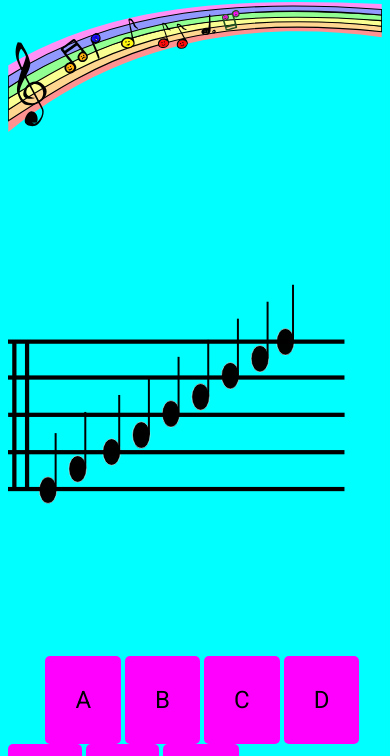
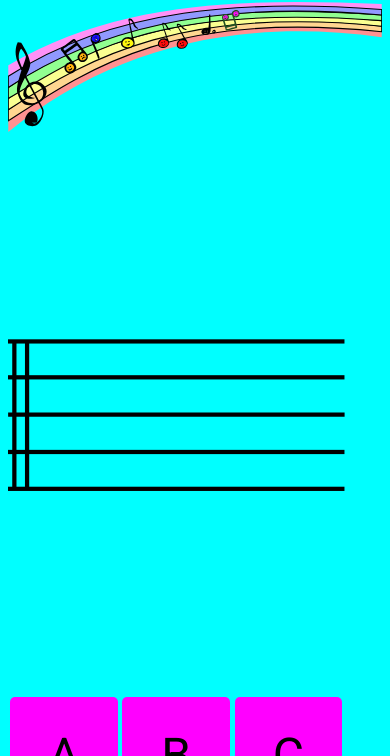
Before and after one commit to AlexKSparks/kids-design, a plain HTML site: page learn.html in a window 390 px wide. Shown: the part 88-844 px from the top of the page. Drawn offline with nearby package versions, Linux system fonts and the light colour scheme.

Commit message:
added music bar funtionality and responsiveness

```diff
--- a/learn.html
+++ b/learn.html
@@ -20,25 +20,63 @@
 <script>
 window.onload = function() {
 
+    $("#notea").css("opacity", "0");
+    $("#noteb").css("opacity", "0");
+    $("#notec").css("opacity", "0");
+    $("#noted").css("opacity", "0");
+    $(".notee").css("opacity", "0");
+    $(".notef").css("opacity", "0");
+    $("#noteg").css("opacity", "0");
 
 
-    $("#learn").mouseenter(function(){
-           TweenLite.to("#learn", 1, {scaleX:".75", scaleY:".75"})
-           TweenLite.to("#learning", 1, {scaleX:"3", scaleY: "2"})
+    $(".a").mouseenter(function(){
+           $("#notea").css("opacity", "100");
     })
-    $("#learn").mouseleave(function(){
-        TweenLite.to("#learn", 1, {scaleX:"1", scaleY:"1"});
-        TweenLite.to("#learning", 1, {scaleY: "1", scaleX: "1"})
-    })
-    $("#play").mouseenter(function(){
-           TweenLite.to("#play", 1, {scaleX:".75", scaleY:".75"})
-           TweenLite.to("#playing", 1, {scaleX:"3", scaleY: "2"})
-    })
-    $("#play").mouseleave(function(){
-        TweenLite.to("#play", 1, {scaleX:"1", scaleY:"1"})
-        TweenLite.to("#playing", 1, {scaleY: "1", scaleX: "1"})
+    $(".a").mouseleave(function(){
+        $("#notea").css("opacity", "0");
     })
 
+    $(".b").mouseenter(function(){
+           $("#noteb").css("opacity", "100");
+    })
+    $(".b").mouseleave(function(){
+        $("#noteb").css("opacity", "0");
+    })
+
+    $(".c").mouseenter(function(){
+           $("#notec").css("opacity", "100");
+    })
+    $(".c").mouseleave(function(){
+        $("#notec").css("opacity", "0");
+    })
+
+    $(".d").mouseenter(function(){
+           $("#noted").css("opacity", "100");
+    })
+    $(".d").mouseleave(function(){
+        $("#noted").css("opacity", "0");
+    })
+
+    $(".e").mouseenter(function(){
+           $(".notee").css("opacity", "100");
+    })
+    $(".e").mouseleave(function(){
+        $(".notee").css("opacity", "0");
+    })
+
+    $(".f").mouseenter(function(){
+           $(".notef").css("opacity", "100");
+    })
+    $(".f").mouseleave(function(){
+        $(".notef").css("opacity", "0");
+    })
+
+    $(".g").mouseenter(function(){
+           $("#noteg").css("opacity", "100");
+    })
+    $(".g").mouseleave(function(){
+        $("#noteg").css("opacity", "0");
+    })
 }
 
 </script>
@@ -50,6 +88,7 @@ window.onload = function() {
 
 
 <svg id="scale"
+   xmlns:osb="http://www.openswatchbook.org/uri/2009/osb"
    xmlns:dc="http://purl.org/dc/elements/1.1/"
    xmlns:cc="http://creativecommons.org/ns#"
    xmlns:rdf="http://www.w3.org/1999/02/22-rdf-syntax-ns#"
@@ -58,14 +97,23 @@ window.onload = function() {
    xmlns:sodipodi="http://sodipodi.sourceforge.net/DTD/sodipodi-0.dtd"
    xmlns:inkscape="http://www.inkscape.org/namespaces/inkscape"
    width="210.07916mm"
-   height="136.64319mm"
-   viewBox="0 0 210.07916 136.64319"
+   height="136.84651mm"
+   viewBox="0 0 210.07916 136.84651"
    version="1.1"
    id="svg1390"
    inkscape:version="0.92.3 (2405546, 2018-03-11)"
    sodipodi:docname="notes.svg">
   <defs
-     id="defs1384" />
+     id="defs1384">
+    <linearGradient
+       id="linearGradient2250"
+       osb:paint="solid">
+      <stop
+         style="stop-color:#000000;stop-opacity:1;"
+         offset="0"
+         id="stop2248" />
+    </linearGradient>
+  </defs>
   <sodipodi:namedview
      id="base"
      pagecolor="#ffffff"
@@ -74,8 +122,8 @@ window.onload = function() {
      inkscape:pageopacity="0.0"
      inkscape:pageshadow="2"
      inkscape:zoom="1.4"
-     inkscape:cx="351.71568"
-     inkscape:cy="209.34797"
+     inkscape:cx="301.60909"
+     inkscape:cy="263.19163"
      inkscape:document-units="mm"
      inkscape:current-layer="layer4"
      showgrid="true"
@@ -87,8 +135,8 @@ window.onload = function() {
     <inkscape:grid
        type="xygrid"
        id="grid1944"
-       originx="4.440892e-016"
-       originy="-142.18227" />
+       originx="1.3322675e-015"
+       originy="-141.71437" />
   </sodipodi:namedview>
   <metadata
      id="metadata1387">
@@ -104,91 +152,115 @@ window.onload = function() {
   </metadata>
   <g
      inkscape:groupmode="layer"
+     id="layer5"
+     inkscape:label="g"
+     style="display:inline"
+     transform="translate(0,-18.439132)">
+    <g
+       transform="translate(19.397743,-13.229154)"
+       style="display:inline"
+       id="noteg">
+      <ellipse
+         ry="8.2796669"
+         rx="5.5099998"
+         cy="134.57082"
+         cx="45.403751"
+         id="path10-9-2-19"
+         style="fill:#000000;fill-opacity:1;stroke:#000000;stroke-width:1.58749998;stroke-miterlimit:4;stroke-dasharray:none;stroke-opacity:1" />
+      <rect
+         y="98.60788"
+         x="50.27084"
+         height="35.408791"
+         width="1.2397499"
+         id="rect12-0-17-8"
+         style="fill:#000000;fill-opacity:1;stroke:#000000;stroke-width:0.5291667;stroke-miterlimit:4;stroke-dasharray:none;stroke-opacity:1" />
+    </g>
+  </g>
+  <g
+     inkscape:groupmode="layer"
      id="layer4"
      inkscape:label="f"
      style="display:inline"
-     transform="translate(0,-18.174544)">
+     transform="translate(0,-18.439132)">
     <g
-       id="g2037-94-2"
-       transform="matrix(0.51539733,0,0,0.65912164,-24.04207,30.695897)">
+       class="notef"
+       transform="translate(5.2916718,0.52917181)">
       <ellipse
-         ry="12.561667"
-         rx="10.690781"
-         cy="155.41684"
-         cx="131.034"
-         id="path10-68-2"
-         style="fill:#000000;fill-opacity:1;stroke:#ffffff;stroke-width:0.52916664;stroke-miterlimit:4;stroke-dasharray:none;stroke-opacity:1" />
+         ry="8.2796669"
+         rx="5.5099998"
+         cy="54.137474"
+         cx="172.19339"
+         id="path10-9"
+         style="fill:#000000;fill-opacity:1;stroke:#000000;stroke-width:1.58749998;stroke-miterlimit:4;stroke-dasharray:none;stroke-opacity:1" />
       <rect
-         y="101.42839"
-         x="139.05208"
-         height="53.721176"
-         width="2.4054255"
-         id="rect12-6-8"
-         style="fill:#000000;fill-opacity:1;stroke:none;stroke-width:0.52916664;stroke-miterlimit:4;stroke-dasharray:none;stroke-opacity:1" />
+         y="18.174543"
+         x="177.27083"
+         height="35.408791"
+         width="1.2397499"
+         id="rect12-0"
+         style="fill:#000000;fill-opacity:1;stroke:#000000;stroke-width:0.5291667;stroke-miterlimit:4;stroke-dasharray:none;stroke-opacity:1" />
     </g>
     <g
-       id="g2037-9"
-       transform="matrix(0.51539733,0,0,0.65912164,105.60376,-48.679103)"
-       style="display:inline;opacity:0.994">
+       class="notef">
       <ellipse
-         ry="12.561667"
-         rx="10.690781"
-         cy="155.41684"
-         cx="131.034"
-         id="path10-9"
-         style="fill:#000000;fill-opacity:1;stroke:#ffffff;stroke-width:0.52916664;stroke-miterlimit:4;stroke-dasharray:none;stroke-opacity:1" />
+         ry="8.2796669"
+         rx="5.5099998"
+         cy="134.57082"
+         cx="45.403751"
+         id="path10-9-2"
+         style="fill:#00000f;fill-opacity:1;stroke:#000000;stroke-width:1.58749998;stroke-miterlimit:4;stroke-dasharray:none;stroke-opacity:1" />
       <rect
-         y="101.42839"
-         x="139.05208"
-         height="53.721176"
-         width="2.4054255"
-         id="rect12-0"
-         style="fill:#000000;fill-opacity:1;stroke:none;stroke-width:0.52916664;stroke-miterlimit:4;stroke-dasharray:none;stroke-opacity:1" />
+         y="98.60788"
+         x="50.27084"
+         height="35.408791"
+         width="1.2397499"
+         id="rect12-0-17"
+         style="fill:#000000;fill-opacity:1;stroke:#000000;stroke-width:0.5291667;stroke-miterlimit:4;stroke-dasharray:none;stroke-opacity:1" />
     </g>
   </g>
   <g
      inkscape:groupmode="layer"
      id="layer3"
      inkscape:label="e"
-     sodipodi:insensitive="true"
      style="display:inline"
-     transform="translate(0,-18.174544)">
+     transform="translate(0,-18.439132)">
     <g
-       id="g2037-94-7"
-       transform="matrix(0.51539733,0,0,0.65912164,-42.562902,43.925064)">
+       style="display:inline"
+       class="notee"
+       transform="translate(-145.52083,92.075005)">
       <ellipse
-         ry="12.561667"
-         rx="10.690781"
-         cy="155.41684"
-         cx="131.034"
-         id="path10-68-0"
-         style="fill:#000000;fill-opacity:1;stroke:#ffffff;stroke-width:0.52916664;stroke-miterlimit:4;stroke-dasharray:none;stroke-opacity:1" />
+         ry="8.2796669"
+         rx="5.5099998"
+         cy="54.137474"
+         cx="172.19339"
+         id="path10-9-7"
+         style="fill:#000000;fill-opacity:1;stroke:#000000;stroke-width:1.58700001;stroke-miterlimit:4;stroke-dasharray:none;stroke-opacity:1" />
       <rect
-         y="101.42839"
-         x="139.05208"
-         height="53.721176"
-         width="2.4054255"
-         id="rect12-6-9"
-         style="fill:#000000;fill-opacity:1;stroke:none;stroke-width:0.52916664;stroke-miterlimit:4;stroke-dasharray:none;stroke-opacity:1" />
+         y="18.174543"
+         x="177.27083"
+         height="35.408791"
+         width="1.2397499"
+         id="rect12-0-7"
+         style="fill:#000000;fill-opacity:1;stroke:#000000;stroke-width:0.5291667;stroke-miterlimit:4;stroke-dasharray:none;stroke-opacity:1" />
     </g>
     <g
-       id="g2037-1"
-       transform="matrix(0.51539733,0,0,0.65912164,89.728762,-38.095769)"
-       style="display:inline;opacity:0.994">
+       transform="translate(113.06025,-68.837039)"
+       style="display:inline"
+       class="notee">
       <ellipse
-         ry="12.561667"
-         rx="10.690781"
-         cy="155.41684"
-         cx="131.034"
-         id="path10-1"
-         style="fill:#000000;fill-opacity:1;stroke:#ffffff;stroke-width:0.52916664;stroke-miterlimit:4;stroke-dasharray:none;stroke-opacity:1" />
+         ry="8.2796669"
+         rx="5.5099998"
+         cy="134.57082"
+         cx="45.403751"
+         id="path10-9-2-1"
+         style="fill:#000000;fill-opacity:1;stroke:#000000;stroke-width:1.58749998;stroke-miterlimit:4;stroke-dasharray:none;stroke-opacity:1" />
       <rect
-         y="101.42839"
-         x="139.05208"
-         height="53.721176"
-         width="2.4054255"
-         id="rect12-3"
-         style="fill:#000000;fill-opacity:1;stroke:none;stroke-width:0.52916664;stroke-miterlimit:4;stroke-dasharray:none;stroke-opacity:1" />
+         y="98.60788"
+         x="50.27084"
+         height="35.408791"
+         width="1.2397499"
+         id="rect12-0-17-0"
+         style="fill:#000000;fill-opacity:1;stroke:#000000;stroke-width:0.5291667;stroke-miterlimit:4;stroke-dasharray:none;stroke-opacity:1" />
     </g>
   </g>
   <g
@@ -196,25 +268,25 @@ window.onload = function() {
      id="layer9"
      inkscape:label="d"
      style="display:inline"
-     transform="translate(0,-18.174544)">
+     transform="translate(0,-18.439132)">
     <g
+       transform="translate(92.422743,-59.266655)"
        style="display:inline"
-       id="g2037-0"
-       transform="matrix(0.51539733,0,0,0.65912164,71.207929,-27.512436)">
+       id="noted">
       <ellipse
-         ry="12.561667"
-         rx="10.690781"
-         cy="155.41684"
-         cx="131.034"
-         id="path10-6"
-         style="fill:#000000;fill-opacity:1;stroke:#ffffff;stroke-width:0.52916664;stroke-miterlimit:4;stroke-dasharray:none;stroke-opacity:1" />
+         ry="8.2796669"
+         rx="5.5099998"
+         cy="134.57082"
+         cx="45.403751"
+         id="path10-9-2-2"
+         style="fill:#000000;fill-opacity:0.96517414;stroke:#000000;stroke-width:1.58749998;stroke-miterlimit:4;stroke-dasharray:none;stroke-opacity:1" />
       <rect
-         y="101.42839"
-         x="139.05208"
-         height="53.721176"
-         width="2.4054255"
-         id="rect12-1"
-         style="fill:#000000;fill-opacity:1;stroke:none;stroke-width:0.52916664;stroke-miterlimit:4;stroke-dasharray:none;stroke-opacity:1" />
+         y="98.60788"
+         x="50.27084"
+         height="35.408791"
+         width="1.2397499"
+         id="rect12-0-17-9"
+         style="fill:#000000;fill-opacity:1;stroke:#000000;stroke-width:0.5291667;stroke-miterlimit:4;stroke-dasharray:none;stroke-opacity:1" />
     </g>
   </g>
   <g
@@ -222,24 +294,25 @@ window.onload = function() {
      id="layer8"
      inkscape:label="c"
      style="display:inline"
-     transform="translate(0,-18.174544)">
+     transform="translate(0,-18.439132)">
     <g
-       id="g2037-11"
-       transform="matrix(0.51539733,0,0,0.65912164,52.687098,-14.28327)">
+       transform="translate(74.612494,-46.037488)"
+       style="display:inline"
+       id="notec">
       <ellipse
-         ry="12.561667"
-         rx="10.690781"
-         cy="155.41684"
-         cx="131.034"
-         id="path10-3"
-         style="fill:#000000;fill-opacity:1;stroke:#ffffff;stroke-width:0.52916664;stroke-miterlimit:4;stroke-dasharray:none;stroke-opacity:1" />
+         ry="8.2796669"
+         rx="5.5099998"
+         cy="134.57082"
+         cx="45.403751"
+         id="path10-9-2-9"
+         style="fill:#000000;fill-opacity:1;stroke:#000000;stroke-width:1.58749998;stroke-miterlimit:4;stroke-dasharray:none;stroke-opacity:1" />
       <rect
-         y="101.42839"
-         x="139.05208"
-         height="53.721176"
-         width="2.4054255"
-         id="rect12-8"
-         style="fill:#000000;fill-opacity:1;stroke:none;stroke-width:0.52916664;stroke-miterlimit:4;stroke-dasharray:none;stroke-opacity:1" />
+         y="98.60788"
+         x="50.27084"
+         height="35.408791"
+         width="1.2397499"
+         id="rect12-0-17-3"
+         style="fill:#000000;fill-opacity:1;stroke:#000000;stroke-width:0.5291667;stroke-miterlimit:4;stroke-dasharray:none;stroke-opacity:1" />
     </g>
   </g>
   <g
@@ -247,24 +320,25 @@ window.onload = function() {
      id="layer7"
      inkscape:label="b"
      style="display:inline"
-     transform="translate(0,-18.174544)">
+     transform="translate(0,-18.439132)">
     <g
-       id="g2037-94"
-       transform="matrix(0.51539733,0,0,0.65912164,34.166262,-3.6999368)">
+       transform="translate(56.620828,-35.454155)"
+       style="display:inline"
+       id="noteb">
       <ellipse
-         ry="12.561667"
-         rx="10.690781"
-         cy="155.41684"
-         cx="131.034"
-         id="path10-68"
-         style="fill:#000000;fill-opacity:1;stroke:#ffffff;stroke-width:0.52916664;stroke-miterlimit:4;stroke-dasharray:none;stroke-opacity:1" />
+         ry="8.2796669"
+         rx="5.5099998"
+         cy="134.57082"
+         cx="45.403751"
+         id="path10-9-2-16"
+         style="fill:#000000;fill-opacity:1;stroke:#000000;stroke-width:1.58749998;stroke-miterlimit:4;stroke-dasharray:none;stroke-opacity:1" />
       <rect
-         y="101.42839"
-         x="139.05208"
-         height="53.721176"
-         width="2.4054255"
-         id="rect12-6"
-         style="fill:#000000;fill-opacity:1;stroke:none;stroke-width:0.52916664;stroke-miterlimit:4;stroke-dasharray:none;stroke-opacity:1" />
+         y="98.60788"
+         x="50.27084"
+         height="35.408791"
+         width="1.2397499"
+         id="rect12-0-17-1"
+         style="fill:#000000;fill-opacity:1;stroke:#000000;stroke-width:0.5291667;stroke-miterlimit:4;stroke-dasharray:none;stroke-opacity:1" />
     </g>
   </g>
   <g
@@ -272,49 +346,25 @@ window.onload = function() {
      id="layer6"
      inkscape:label="a"
      style="display:inline"
-     transform="translate(0,-18.174544)">
+     transform="translate(0,-18.439132)">
     <g
-       id="g2037-94-0"
-       transform="matrix(0.51539733,0,0,0.65912164,15.64543,9.5292299)">
+       transform="translate(37.04166,-23.283321)"
+       style="display:inline"
+       id="notea">
       <ellipse
-         ry="12.561667"
-         rx="10.690781"
-         cy="155.41684"
-         cx="131.034"
-         id="path10-68-8"
-         style="fill:#000000;fill-opacity:1;stroke:#ffffff;stroke-width:0.52916664;stroke-miterlimit:4;stroke-dasharray:none;stroke-opacity:1" />
+         ry="8.2796669"
+         rx="5.5099998"
+         cy="134.57082"
+         cx="45.403751"
+         id="path10-9-2-6"
+         style="fill:#000000;fill-opacity:0.960199;stroke:#000000;stroke-width:1.58749998;stroke-miterlimit:4;stroke-dasharray:none;stroke-opacity:1" />
       <rect
-         y="101.42839"
-         x="139.05208"
-         height="53.721176"
-         width="2.4054255"
-         id="rect12-6-6"
-         style="fill:#000000;fill-opacity:1;stroke:none;stroke-width:0.52916664;stroke-miterlimit:4;stroke-dasharray:none;stroke-opacity:1" />
-    </g>
-  </g>
-  <g
-     inkscape:groupmode="layer"
-     id="layer5"
-     inkscape:label="g"
-     style="display:inline"
-     transform="translate(0,-18.174544)">
-    <g
-       id="g2037-94-06"
-       transform="matrix(0.51539733,0,0,0.65912164,-2.8754033,20.112563)">
-      <ellipse
-         ry="12.561667"
-         rx="10.690781"
-         cy="155.41684"
-         cx="131.034"
-         id="path10-68-7"
-         style="fill:#000000;fill-opacity:1;stroke:#ffffff;stroke-width:0.52916664;stroke-miterlimit:4;stroke-dasharray:none;stroke-opacity:1" />
-      <rect
-         y="101.42839"
-         x="139.05208"
-         height="53.721176"
-         width="2.4054255"
-         id="rect12-6-3"
-         style="fill:#000000;fill-opacity:1;stroke:none;stroke-width:0.52916664;stroke-miterlimit:4;stroke-dasharray:none;stroke-opacity:1" />
+         y="98.60788"
+         x="50.27084"
+         height="35.408791"
+         width="1.2397499"
+         id="rect12-0-17-4"
+         style="fill:#000000;fill-opacity:1;stroke:#000000;stroke-width:0.5291667;stroke-miterlimit:4;stroke-dasharray:none;stroke-opacity:1" />
     </g>
   </g>
   <g
@@ -323,7 +373,7 @@ window.onload = function() {
      inkscape:label="bar"
      style="display:inline"
      sodipodi:insensitive="true"
-     transform="translate(0,-18.174544)">
+     transform="translate(0,-18.439132)">
     <rect
        style="fill:#000000;fill-opacity:1;stroke:none;stroke-width:0.54803079;stroke-miterlimit:4;stroke-dasharray:none;stroke-opacity:1"
        id="rect1946-2"
@@ -379,13 +429,13 @@ window.onload = function() {
 </svg>
 
                 <div class="wrapper">
-        <div class="note">A</div>
-        <div class="note">B</div>
-        <div class="note">C</div>
-        <div class="note">D</div>
-        <div class="note">E</div>
-        <div class="note">F</div>
-        <div class="note">G</div>
+                    <div class="note a">A</div>
+                    <div class="note b">B</div>
+                    <div class="note c">C</div>
+                    <div class="note d">D</div>
+                    <div class="note e">E</div>
+                    <div class="note f">F</div>
+                    <div class="note g">G</div>
         </div>
 
     </body>
--- a/styles.css
+++ b/styles.css
@@ -1,13 +1,4 @@
-#drummy
-{
-    position: relative;
-    margin:0;
-    width: 200px;
-    height: 200px;
-    display: right;
-}
-
-h1, h2
+h1
 {
     font-family: 'Indie Flower', cursive;
 }
@@ -20,7 +11,7 @@ header
 }
 body
 {
-    background-color: aqua;
+    background-color: #00ffff;
 }
 
 #learn, #play
@@ -29,10 +20,6 @@ body
     border-radius: 30px;
     width: 80%;
     text-align: center;
-}
-#learn, #play
-{
-    text-align:center;
     padding: 10%;
     margin-bottom: 50px;
     font-family: 'Indie Flower', cursive;
@@ -50,23 +37,53 @@ a
 {
     width: 90%;
     position: relative;
+    margin-top:
 }
 
 .wrapper
 {
-  display: inline;
+    display:grid;
+    grid-template-columns: 30% 30% 30%;
     margin: 10%;
-    width: 90%;
+    margin-left: auto;
+    width: 100%;
 }
 
 .note
 {
-  border-radius: 5px;
-  font-family: 'Roboto', cursive;
-  font-size: 150%;
-    display: inline-flex;
+    border-radius: 5px;
+    font-family: 'Roboto', sans-serif;
+    font-size: 3em;
     background-color: #ff00ff;
     padding: 30px;
-    justify-content: space-between;
+    margin: 2%;
+    text-align: center;
+}
+
+/*tablet Screen*/
+@media (min-width: 650px)
+{
+    .wrapper
+    {
+        grid-template-columns: 40% 40%;
+        justify-content: space-between;
+    }
 
 }
+@media (min-width: 800px)
+{
+    #wrap
+{
+    display: grid;
+    grid-template-columns: 50% 50%;
+    justify-content: space-between;
+}
+    .wrapper
+    {
+        display:inline-flex;
+    }
+    .note
+    {
+        justify-content: space-between;
+    }
+}
```
Also changed, not shown: index.html (+3 -3 lines), notes.svg.
